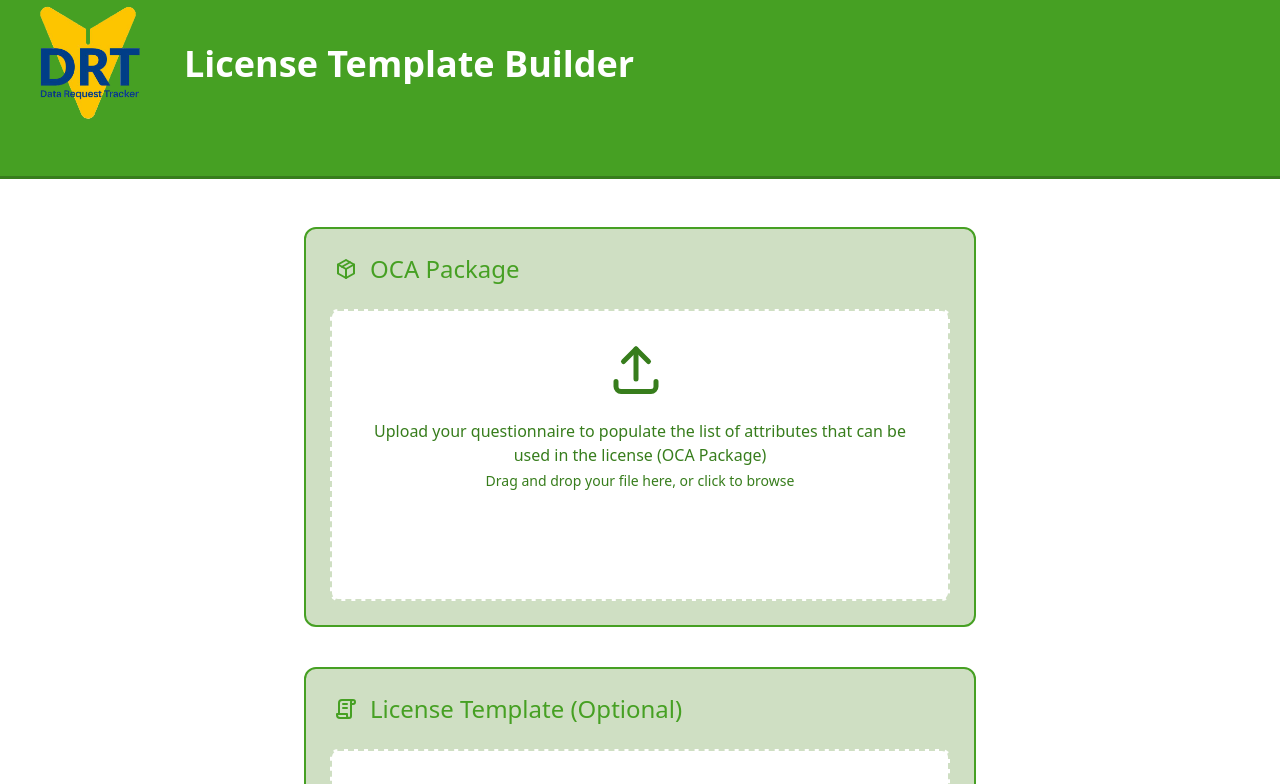
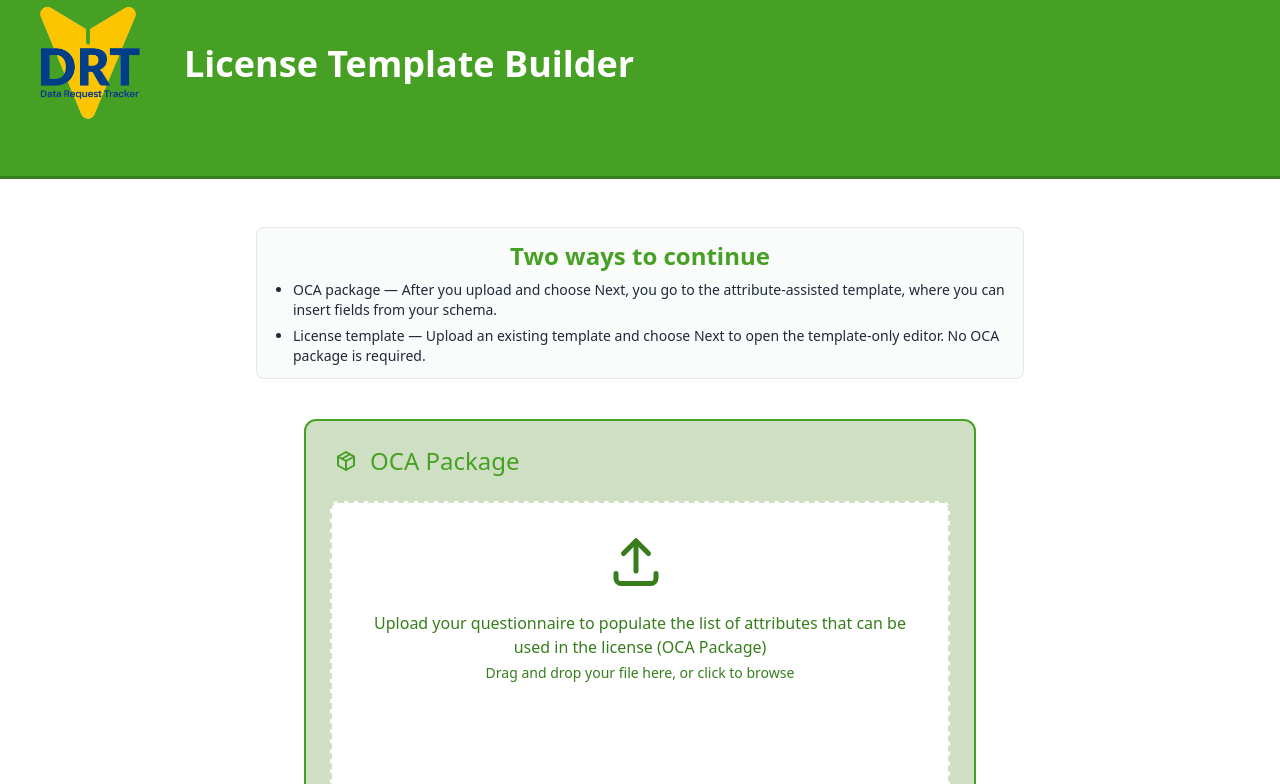
Before and after one commit to ClimateSmartAgCollab/license-writer, a React (Vite) app: page / in a window 1280 px wide. Shown: the top 784 px of the page. Built offline with nearby package versions, Linux system fonts and the light colour scheme.

Commit message:
Improved layout and user guidance for upload options

```diff
--- a/src/App.tsx
+++ b/src/App.tsx
@@ -23,7 +23,6 @@ import type {
 } from "@/types/templateStateAndCommands";
 import "./App.css";
 
-
 interface AppContextType {
   // License state
   attributes: string[];
@@ -39,9 +38,7 @@ interface AppContextType {
   dispatchTemplateCommand: (command: TemplateCommand) => void;
 }
 
-
 const AppContext = createContext<AppContextType | undefined>(undefined);
-
 
 export function useApp(): AppContextType {
   const context = useContext(AppContext);
@@ -51,7 +48,6 @@ export function useApp(): AppContextType {
   return context;
 }
 
-
 function AppProvider({ children }: { children: ReactNode }) {
   // License state
   const [attributes, setAttributes] = useState<string[]>([]);
@@ -60,7 +56,10 @@ function AppProvider({ children }: { children: ReactNode }) {
   const processedInsertNoncesRef = useRef<Set<string>>(new Set());
 
   const dispatchTemplateCommand = useCallback((command: TemplateCommand) => {
-    if (command.type === "insert_variable" || command.type === "insert_for_block") {
+    if (
+      command.type === "insert_variable" ||
+      command.type === "insert_for_block"
+    ) {
       const nonce = command.payload.insertNonce;
       if (nonce) {
         if (processedInsertNoncesRef.current.has(nonce)) {
@@ -84,7 +83,9 @@ function AppProvider({ children }: { children: ReactNode }) {
     jinjaText: templateState.jinjaText,
     builderText: templateState.builderText,
     templateWarnings: templateState.warnings.map((warning) =>
-      warning.detail ? `${warning.message} (${warning.detail})` : warning.message,
+      warning.detail
+        ? `${warning.message} (${warning.detail})`
+        : warning.message,
     ),
     isBuilderLimited: templateState.isBuilderLimited,
     builderWarning: templateState.builderWarning
@@ -106,6 +107,26 @@ function HomePage() {
     <>
       <Header />
       <main className="p-4 lg:p-12 flex flex-col gap-6 lg:gap-10">
+        <section
+          className="mx-auto max-w-3xl w-full rounded-lg border border-gray-200 bg-gray-50/80 px-4 py-3 text-sm text-gray-800 text-center"
+          aria-label="How the two upload options work"
+        >
+          <p className="font-bold text-[var(--drt-green)] mb-2 text-2xl">
+            Two ways to continue
+          </p>
+          <ul className="inline-block list-disc pl-5 space-y-1.5 text-left">
+            <li>
+              <span className="font-medium">OCA package</span> — After you
+              upload and choose Next, you go to the attribute-assisted template,
+              where you can insert fields from your schema.
+            </li>
+            <li>
+              <span className="font-medium">License template</span> —
+              Upload an existing template and choose Next to open the
+              template-only editor. No OCA package is required.
+            </li>
+          </ul>
+        </section>
         <OCAPackageUpload />
         <InitialTemplateUpload />
       </main>
```
